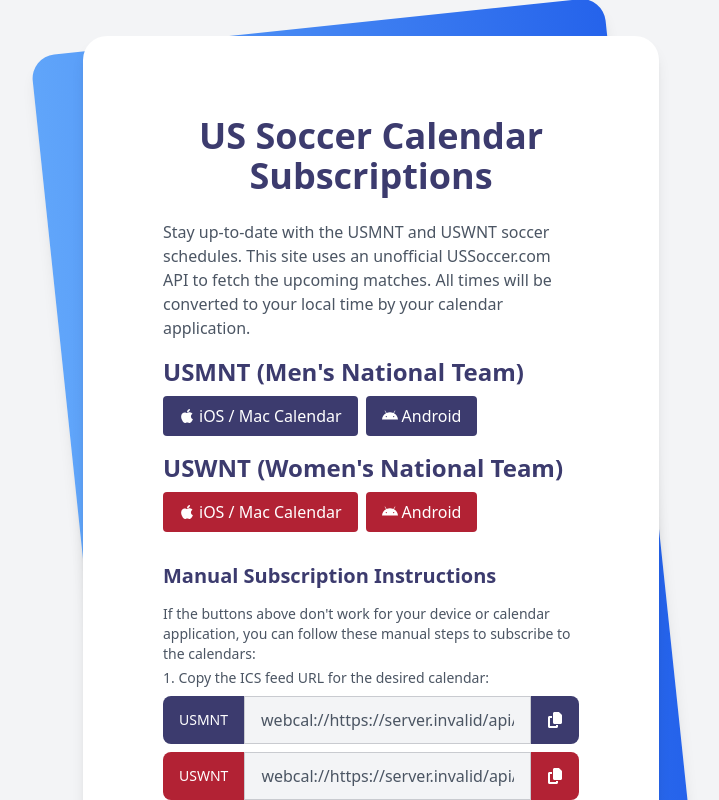
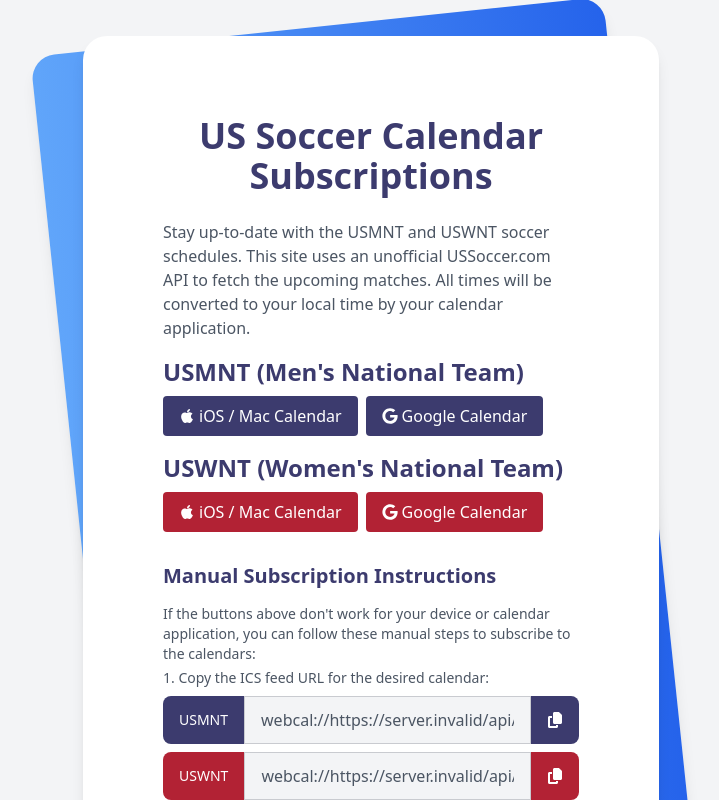
Before and after one commit to codybrom/usnationalteams-ical, a Next.js app: page / in a window 1280 px wide. Shown: the top 800 px of the page, without its empty margins (269-988 px from the left). Built offline with nearby package versions, Linux system fonts and the light colour scheme; no server answers.

Commit message:
Google fix

```diff
--- a/src/pages/index.tsx
+++ b/src/pages/index.tsx
@@ -1,4 +1,4 @@
-import {faApple, faAndroid} from '@fortawesome/free-brands-svg-icons';
+import {faApple, faGoogle} from '@fortawesome/free-brands-svg-icons';
 import {faCopy} from '@fortawesome/free-solid-svg-icons';
 import {FontAwesomeIcon} from '@fortawesome/react-fontawesome';
 import Head from 'next/head';
@@ -15,9 +15,9 @@
       mnt: `webcal://${baseUrl}/api/mnt-calendar`,
       wnt: `webcal://${baseUrl}/api/wnt-calendar`,
     },
-    android: {
-      mnt: `intent://${baseUrl}/pi/mnt-calendar#Intent;type=text/calendar;action=android.intent.action.VIEW;end`,
-      wnt: `intent://${baseUrl}/api/wnt-calendar#Intent;type=text/calendar;action=android.intent.action.VIEW;end`,
+    google: {
+      mnt: `https://calendar.google.com/calendar/r?cid=webcal://${baseUrl}/api/mnt-calendar`,
+      wnt: `https://calendar.google.com/calendar/r?cid=webcal://${baseUrl}/api/wnt-calendar`,
     },
   };
 
@@ -61,11 +61,11 @@
                   <span>iOS / Mac Calendar</span>
                 </a>
                 <a
-                  href={calendarUrls.android.mnt}
+                  href={calendarUrls.google.mnt}
                   className="bg-blue text-white py-2 px-4 rounded hover:bg-opacity-80 flex items-center space-x-1"
                 >
-                  <FontAwesomeIcon icon={faAndroid} className="w-4 h-4" />
-                  <span>Android</span>
+                  <FontAwesomeIcon icon={faGoogle} className="w-4 h-4" />
+                  <span>Google Calendar</span>
                 </a>
               </div>
             </div>
@@ -83,11 +83,11 @@
                   <span>iOS / Mac Calendar</span>
                 </a>
                 <a
-                  href={calendarUrls.android.wnt}
+                  href={calendarUrls.google.wnt}
                   className="bg-red text-white py-2 px-4 rounded hover:bg-opacity-80 flex items-center space-x-1"
                 >
-                  <FontAwesomeIcon icon={faAndroid} className="w-4 h-4" />
-                  <span>Android</span>
+                  <FontAwesomeIcon icon={faGoogle} className="w-4 h-4" />
+                  <span>Google Calendar</span>
                 </a>
               </div>
             </div>
```
